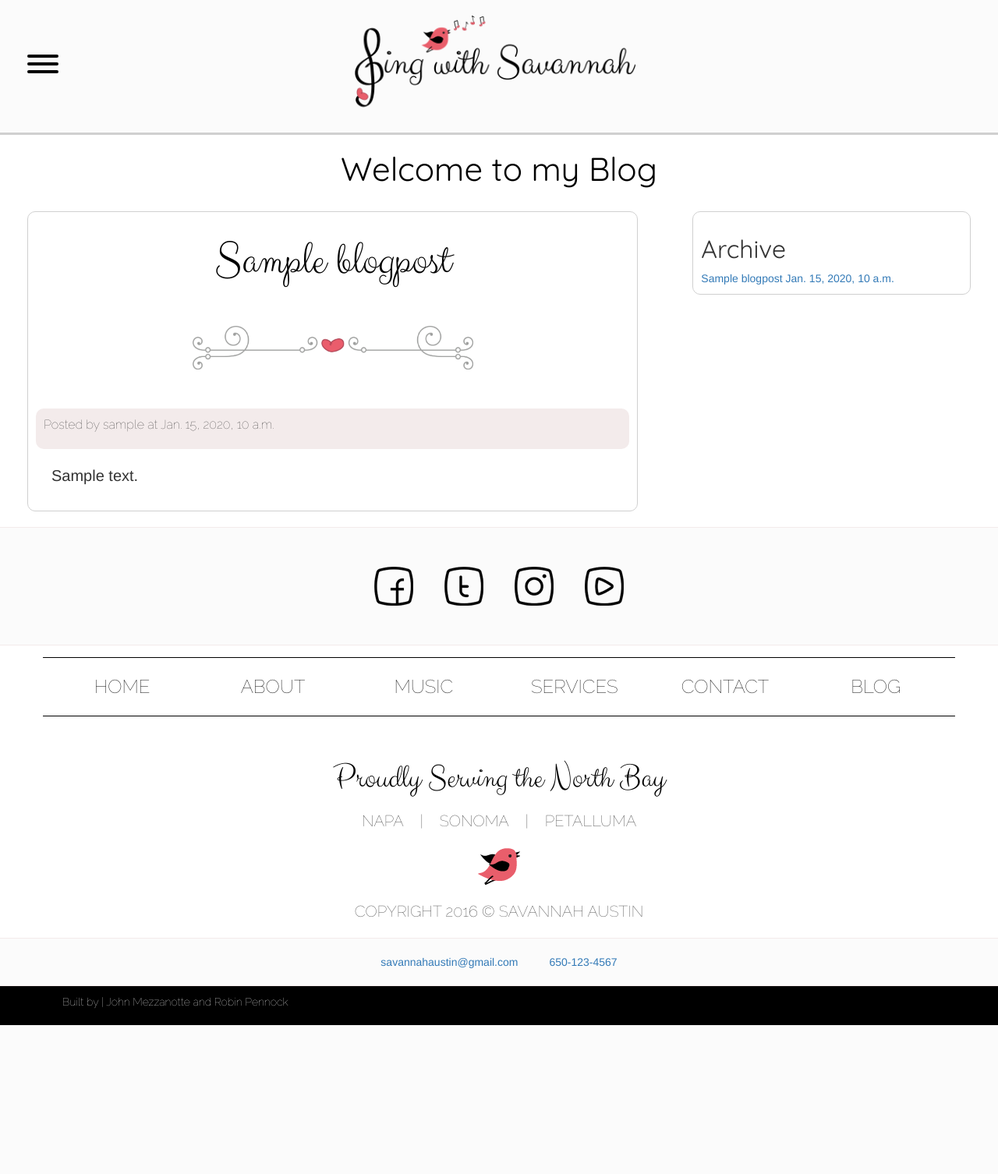
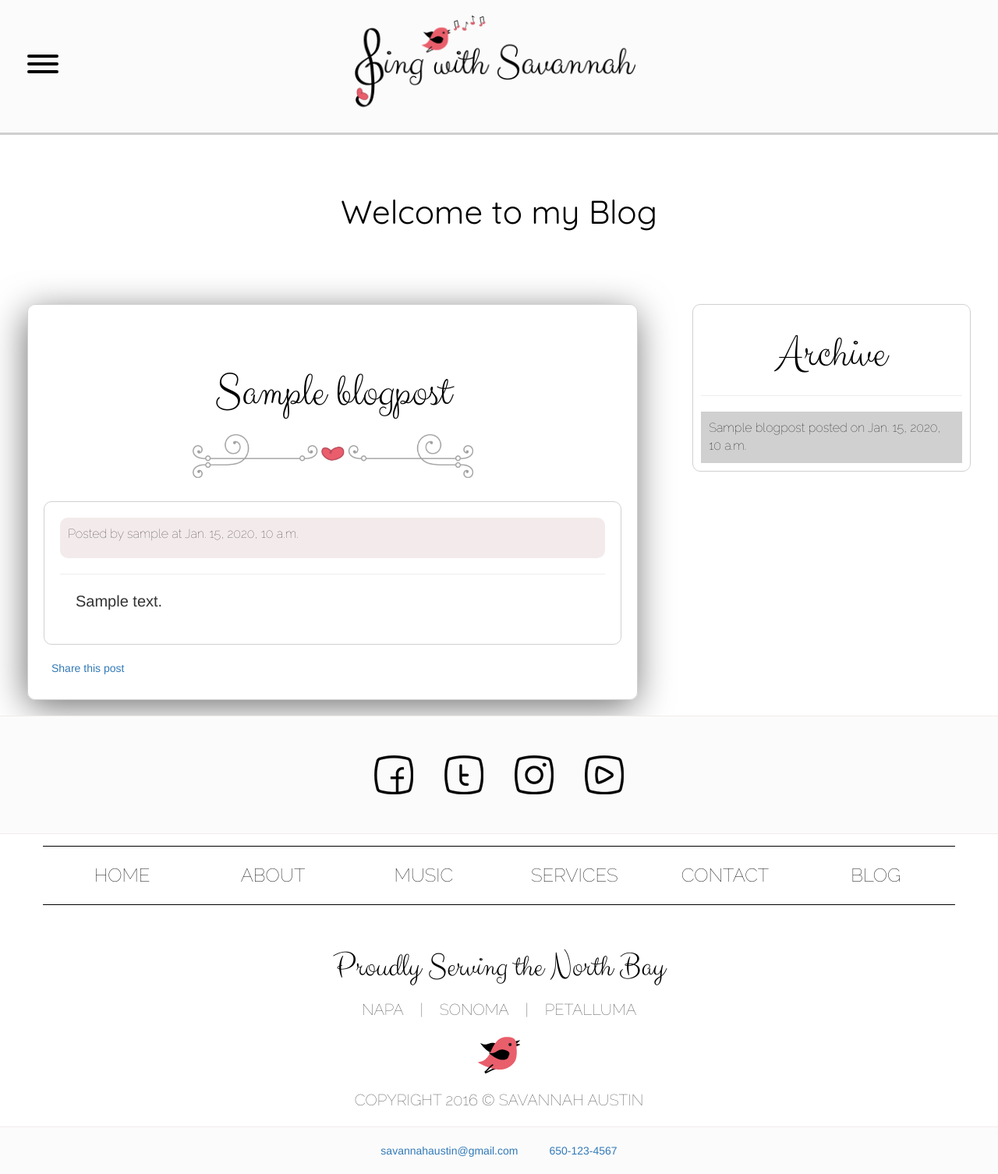
Before and after one commit to jmezzanotte/singwithsavannah, a Django app: page /blog/ in a window 1280 px wide. Shown: the top 1506 px of the page at 78% size. Before the commit the page ends 1315 px from the top, so only its background shows below. Run offline with Django 3.2, Linux system fonts and the light colour scheme; tables that the repository leaves empty hold one stand-in row (values such as "Sample post"); some libraries are stand-ins or nearby versions.

Commit message:
Added facebook share buttons to the blog posts. Added styling to the archive section of the blog

```diff
--- a/static/css/blog.css
+++ b/static/css/blog.css
@@ -7,25 +7,21 @@ h1{
 	background-color: #000;
 }
 
-#blog-profile{
-	position: relative;
-	background: url("../images/about_profile.jpg") center center;
-	background-size: cover;
-	overflow: hidden;
-	text-align: center;
-	height: 600px;
-	margin: 50px;
-	border-radius: 10px;
+.fb-share-button{
+	margin: 20px;
 }
 
-#about-headline-wrapper{
-	position: absolute;
-	display: none;
-  	top: 0;
-  	left: 50%;
-  	transform: translate(-50%, -50%);
+#blog-header{
+	margin: 75px;
 }
-#blog-headline{color: #fff;}
+
+.blog-text-container{
+	border:solid 1px #d0d0d0;
+	border-radius: 10px;
+	margin: 10px;
+	padding: 20px;
+}
+
 
 .blog-post-info{
 	background-color: #F3EBEB;
@@ -43,12 +39,21 @@ h1{
 	border-radius: 10px;
 	padding:10px;
 	margin: 20px;
+	-webkit-box-shadow: -2px 9px 47px -2px rgba(105,105,105,1);
+	-moz-box-shadow: -2px 9px 47px -2px rgba(105,105,105,1);
+	box-shadow: -2px 9px 47px -2px rgba(105,105,105,1);
+	   /* margin: 10px;*/
 }
 
 	.blog-post h1{
 		font-family: 'clicker-script';
 		font-size: 60px;
+		margin: 70px 0 0 0;
 	}
+
+.blog-post .filigree{
+	margin: 0 auto;
+}
 
 
 .blog-content{
@@ -62,3 +67,29 @@ h1{
 	padding:10px;
 	margin: 20px;
 }
+	#blog-archive h1{
+		font-family: 'clicker-script';
+		font-size: 60px;
+		text-align: center;
+	}
+
+	#blog-archive li a{
+		font-family: 'Raleway', sans-serif;
+		font-size: 16px;
+		display: block;
+		padding: 5px;
+		color: #000;
+		border:solid 5px #d0d0d0;
+		text-decoration: none;
+	}
+
+	#blog-archive li:nth-child(even){background-color: #fff;}
+	#blog-archive li:nth-child(odd){background-color: #d0d0d0;}
+
+	#blog-archive li a:hover {
+		background-color:  #e95e6b;
+		border:solid 5px #aF4654;
+		cursor:pointer;
+		color: #fff;
+	    font-weight: 700;
+	}
--- a/templates/base.html
+++ b/templates/base.html
@@ -21,6 +21,14 @@
 	{% block css_adds %}{% endblock %}
 </head>
 <body>
+	<div id="fb-root"></div>
+	<script>(function(d, s, id) {
+	  var js, fjs = d.getElementsByTagName(s)[0];
+	  if (d.getElementById(id)) return;
+	  js = d.createElement(s); js.id = id;
+	  js.src = "//connect.facebook.net/en_US/sdk.js#xfbml=1&version=v2.8";
+	  fjs.parentNode.insertBefore(js, fjs);
+	}(document, 'script', 'facebook-jssdk'));</script>
 
 	<!-- off canvas nav implementation  -->
 
--- a/templates/blog.html
+++ b/templates/blog.html
@@ -23,15 +23,11 @@
 	</div>
 	<div class="container-fluid">
 		<div class="row">
-			<div clas="col-lg-12 col-md-12 col-sm-12">
-				<h1>Welcome to my Blog</h1>
+			<div class="col-lg-12 col-md-12 col-sm-12">
+				<h1 id="blog-header">Welcome to my Blog</h1>
 			</div>
 		</div>
-		<div class="row">
-			<div class="col-lg-12 col-md-12 col-sm-12">
-				<!-- <h2 align = "center">Please select a link below to view post</h2> -->
-			</div>
-		</div>
+
 		<div class="row">
 			<div class="col-lg-8 col-md-8 col-sm-8">
 			{% if all_blog_posts %}
@@ -39,12 +35,16 @@
 					<div class="blog-post">
 						<h1>{{blog_post.title}}</h1>
 						<img class="img-responsive filigree"  src='{% static "images/filigree-heart.png" %}'>
-						<div class="blog-post-info">
-							<p>Posted by {{ blog_post.usr }} at {{blog_post.created_at}}</p>
+						<div class="blog-text-container">
+							<div class="blog-post-info">
+								<p>Posted by {{ blog_post.usr }} at {{blog_post.created_at}}</p>
+							</div>
+							<hr>
+							<div class="blog-content">
+								<p>{{ blog_post.blog_text}} </p>
+							</div>
 						</div>
-						<div class="blog-content">
-							<p>{{ blog_post.blog_text}} </p>
-						</div>
+						<div class="fb-share-button" id="facebook-share" data-href="https://developers.facebook.com/docs/plugins/" data-layout="box_count" data-mobile-iframe="true"><a class="fb-xfbml-parse-ignore" target="_blank" href="">Share this post</a></div>
 					</div>
 				{% endfor %}
 			{% else %}
@@ -53,10 +53,11 @@
 			</div>
 			<div class="col-lg-4 col-md-4 col-sm-4">
 				<div id="blog-archive">
-					<h2>Archive</h2>
+					<h1>Archive</h1>
+					<hr>
 					<ul>
 						{% for blog_post in all_blog_posts %}
-							<li><a href="/blog/{{ blog_post.id }}">{{ blog_post.title}} {{blog_post.created_at}}</a></li>
+							<li><a href="/blog/{{ blog_post.id }}">{{ blog_post.title}} posted on {{blog_post.created_at}}</a></li>
 						{% endfor %}
 					</ul>
 				</div>
```
Also changed, not shown: templates/show.html (+1 -6 lines).
